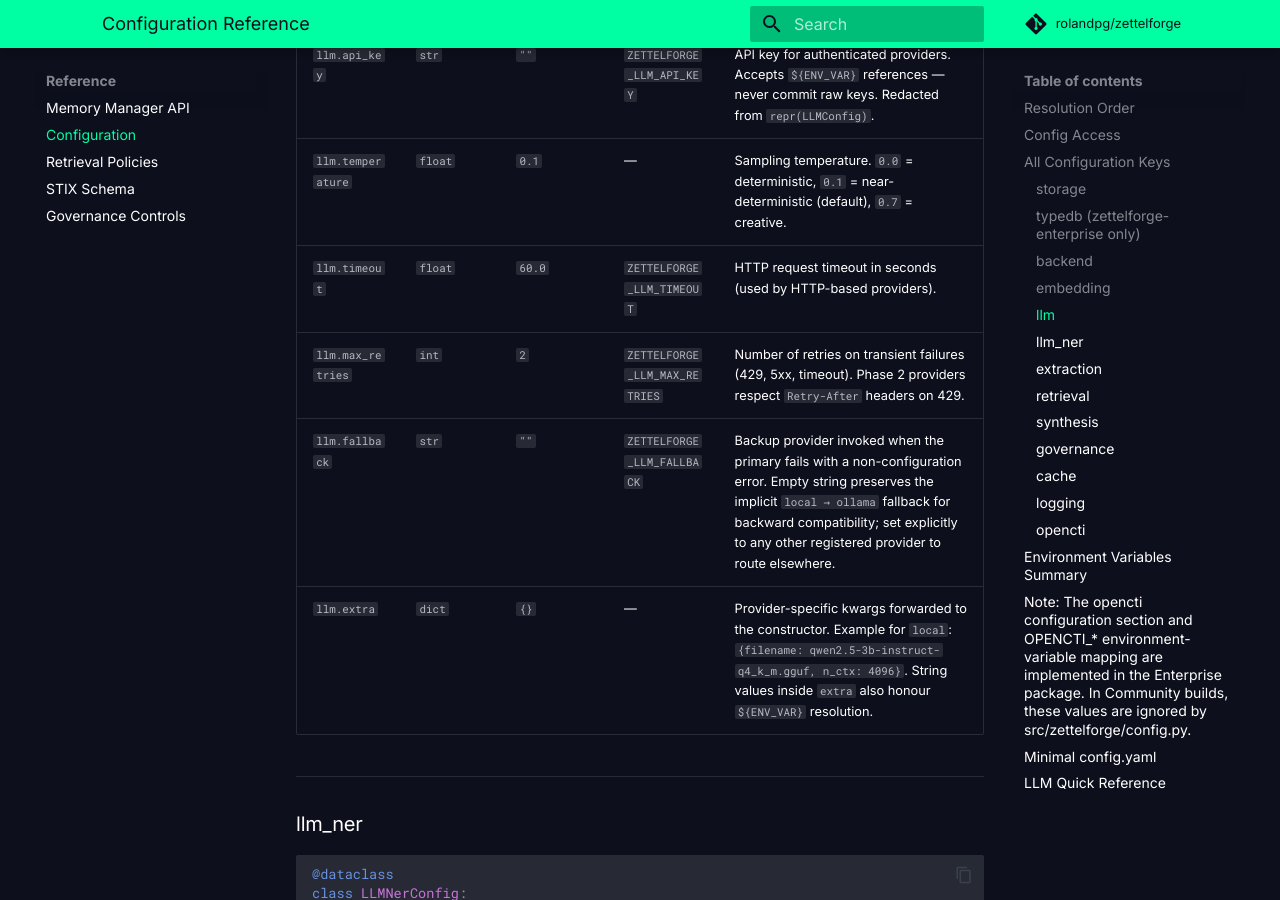
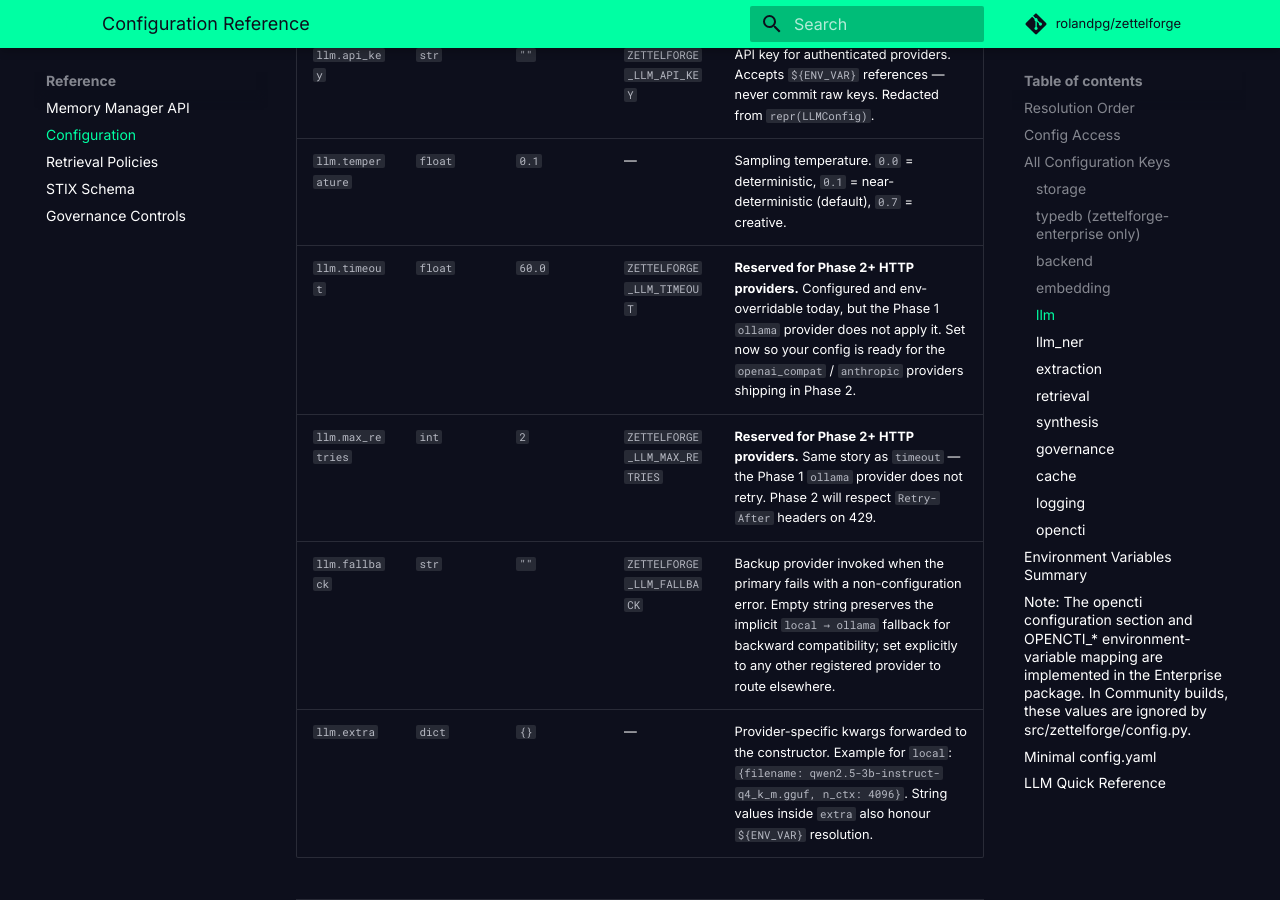
Before and after one commit to rolandpg/zettelforge, an MkDocs documentation site: the page built from docs/reference/configuration.md, in a window 1280 px wide and 900 px high, scrolled down 4152 px. Built offline with MkDocs 1.6.1 and Material for MkDocs 9.7.7, drawn with Linux system fonts in a browser that asks for light colours; comment, search, counter and statistics services are not loaded.

Commit message:
docs(llm): address Copilot doc/docstring nits on PR #56
Four small corrections from the Copilot review:

- RFC-002 verification snapshot said "All 5 existing callers"; the
  actual count (listed immediately after) is 7.
- `docs/reference/configuration.md` was telling users that
  `llm.timeout` / `llm.max_retries` are "used by HTTP-based providers",
  but the Phase 1 `ollama` provider ignores them. Re-worded to
  "Reserved for Phase 2+ HTTP providers" so users don't set values
  expecting behaviour that won't arrive until the `openai_compat` /
  `anthropic` providers ship.
- `tests/test_llm_providers.py` fixture docstring contained the
  awkward phrase "Registrations (from zettelforge.llm_providers import
  time)" which read like broken syntax. Reworded.
- `src/zettelforge/llm_providers/base.py` module docstring claimed
  `runtime_checkable` "enables isinstance validation at registration
  time", but the registry doesn't validate on register. Softened to
  "allows callers to opt into isinstance(obj, LLMProvider) validation
  when they want it" — matches the actual behaviour of the code and
  documents the new `LLMProviderConfigurationError` contract.

Co-Authored-By: Claude Opus 4.7 (1M context) <noreply@anthropic.com>

```diff
--- a/docs/reference/configuration.md
+++ b/docs/reference/configuration.md
@@ -138,8 +138,8 @@ class LLMConfig:
 | `llm.url` | `str` | `http://localhost:11434` | `ZETTELFORGE_LLM_URL` | Base URL. Meaning is provider-specific — Ollama endpoint for `ollama`, `/v1/chat/completions` base for `openai_compat`, ignored for `local` and `anthropic`. |
 | `llm.api_key` | `str` | `""` | `ZETTELFORGE_LLM_API_KEY` | API key for authenticated providers. Accepts `${ENV_VAR}` references — never commit raw keys. Redacted from `repr(LLMConfig)`. |
 | `llm.temperature` | `float` | `0.1` | — | Sampling temperature. `0.0` = deterministic, `0.1` = near-deterministic (default), `0.7` = creative. |
-| `llm.timeout` | `float` | `60.0` | `ZETTELFORGE_LLM_TIMEOUT` | HTTP request timeout in seconds (used by HTTP-based providers). |
-| `llm.max_retries` | `int` | `2` | `ZETTELFORGE_LLM_MAX_RETRIES` | Number of retries on transient failures (429, 5xx, timeout). Phase 2 providers respect `Retry-After` headers on 429. |
+| `llm.timeout` | `float` | `60.0` | `ZETTELFORGE_LLM_TIMEOUT` | **Reserved for Phase 2+ HTTP providers.** Configured and env-overridable today, but the Phase 1 `ollama` provider does not apply it. Set now so your config is ready for the `openai_compat` / `anthropic` providers shipping in Phase 2. |
+| `llm.max_retries` | `int` | `2` | `ZETTELFORGE_LLM_MAX_RETRIES` | **Reserved for Phase 2+ HTTP providers.** Same story as `timeout` — the Phase 1 `ollama` provider does not retry. Phase 2 will respect `Retry-After` headers on 429. |
 | `llm.fallback` | `str` | `""` | `ZETTELFORGE_LLM_FALLBACK` | Backup provider invoked when the primary fails with a non-configuration error. Empty string preserves the implicit `local → ollama` fallback for backward compatibility; set explicitly to any other registered provider to route elsewhere. |
 | `llm.extra` | `dict` | `{}` | — | Provider-specific kwargs forwarded to the constructor. Example for `local`: `{filename: qwen2.5-3b-instruct-q4_k_m.gguf, n_ctx: 4096}`. String values inside `extra` also honour `${ENV_VAR}` resolution. |
 
```
Also changed, not shown: docs/rfcs/RFC-002-universal-llm-provider.md (+1 -1 lines), 1 other file.
